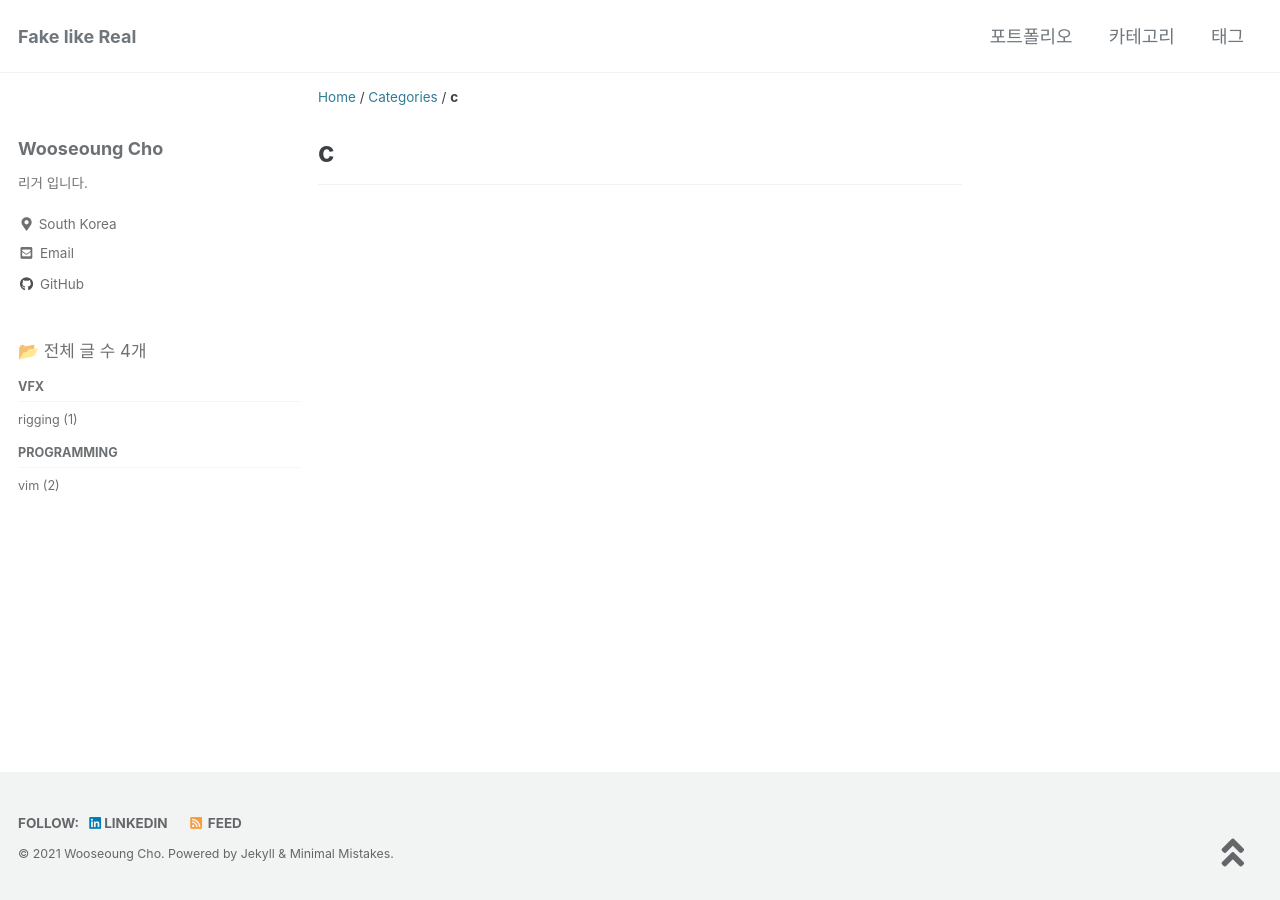
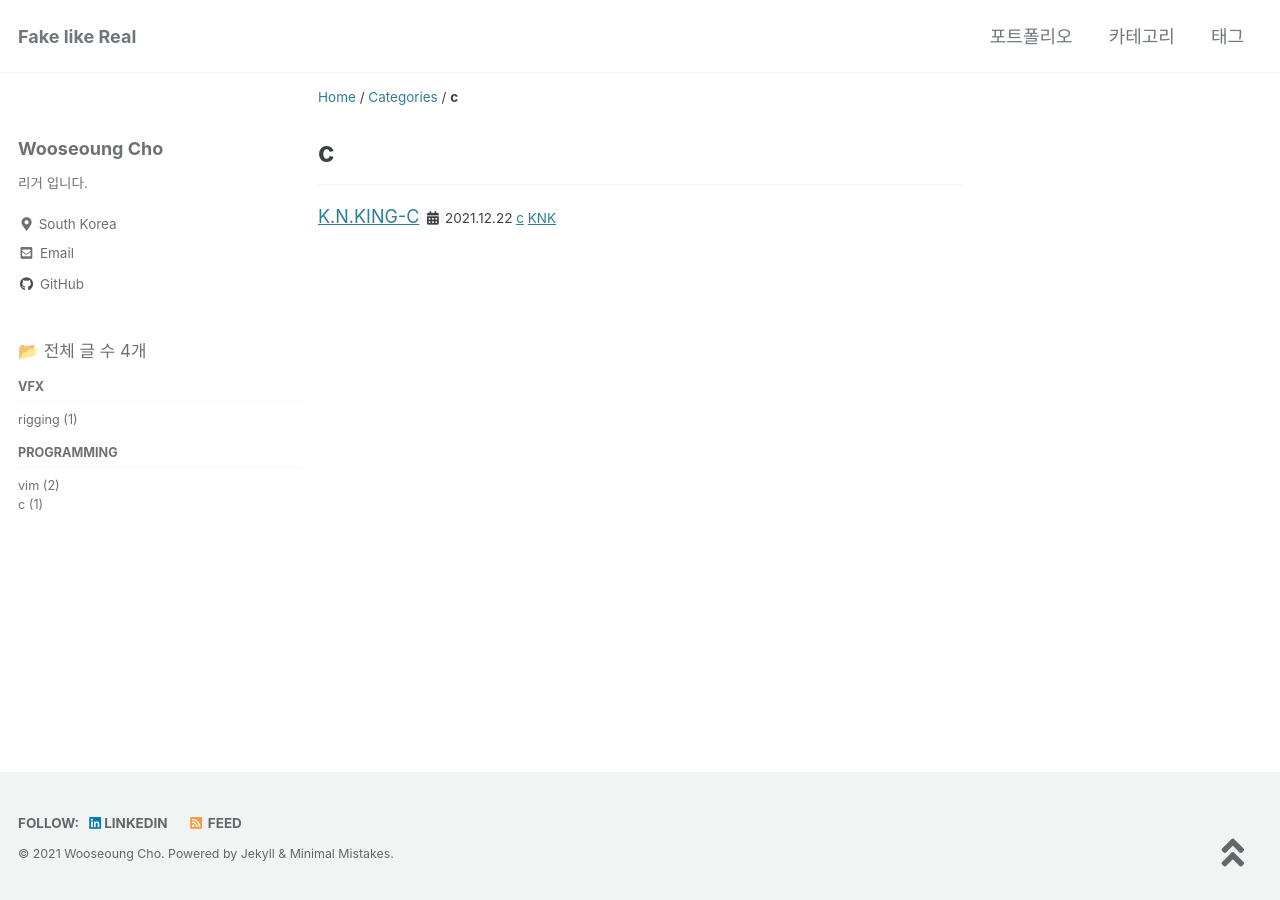
Before and after one commit to chowooseoung/chowooseoung.github.io, a Jekyll site: the page built from _pages/categories/category-c.md, in a window 1280 px wide. Built offline with Jekyll 4.4.1, drawn with Linux system fonts in a browser that asks for light colours; cached includes are drawn as plain includes.

Commit message:
KNK start category edit

```diff
--- a/_posts/2021-12-22-k-n-king-c.markdown
+++ b/_posts/2021-12-22-k-n-king-c.markdown
@@ -9,7 +9,7 @@ toc_label: 목차
 breadcrumbs: true
 
 categories:
-  - C
+  - c
 tags:
   - [KNK]
 
```
